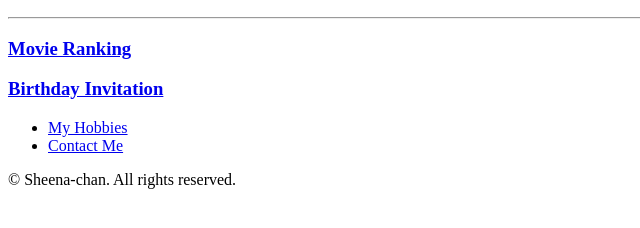
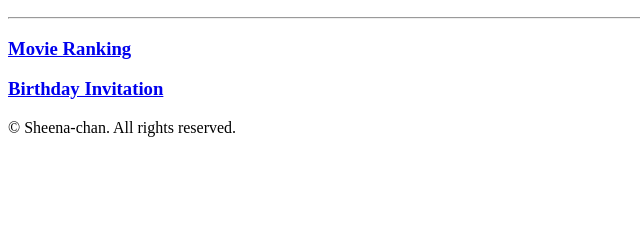
Before and after one commit to sheena-chan/html-portfolio, a plain HTML site: page index.html in a window 1280 px wide. Shown: the part 110-338 px from the top of the page, without its empty margins (0-640 px from the left). Drawn offline with Linux system fonts and the light colour scheme.

Commit message:
Update index.html

```diff
--- a/index.html
+++ b/index.html
@@ -17,10 +17,7 @@
     <hr>
     <h3><a href="./Movie Ranking/index.html">Movie Ranking</a></h3>
     <h3><a href="./Birthday Invite/index.html">Birthday Invitation</a></h3>
-    <ul>
-        <li><a href="./hobbies.html">My Hobbies</a></li>
-        <li><a href="./contact.html">Contact Me</a></li>
-    </ul>
+
     <footer>
         <p>&#169 Sheena-chan. All rights reserved.</p>
     </footer>
```
